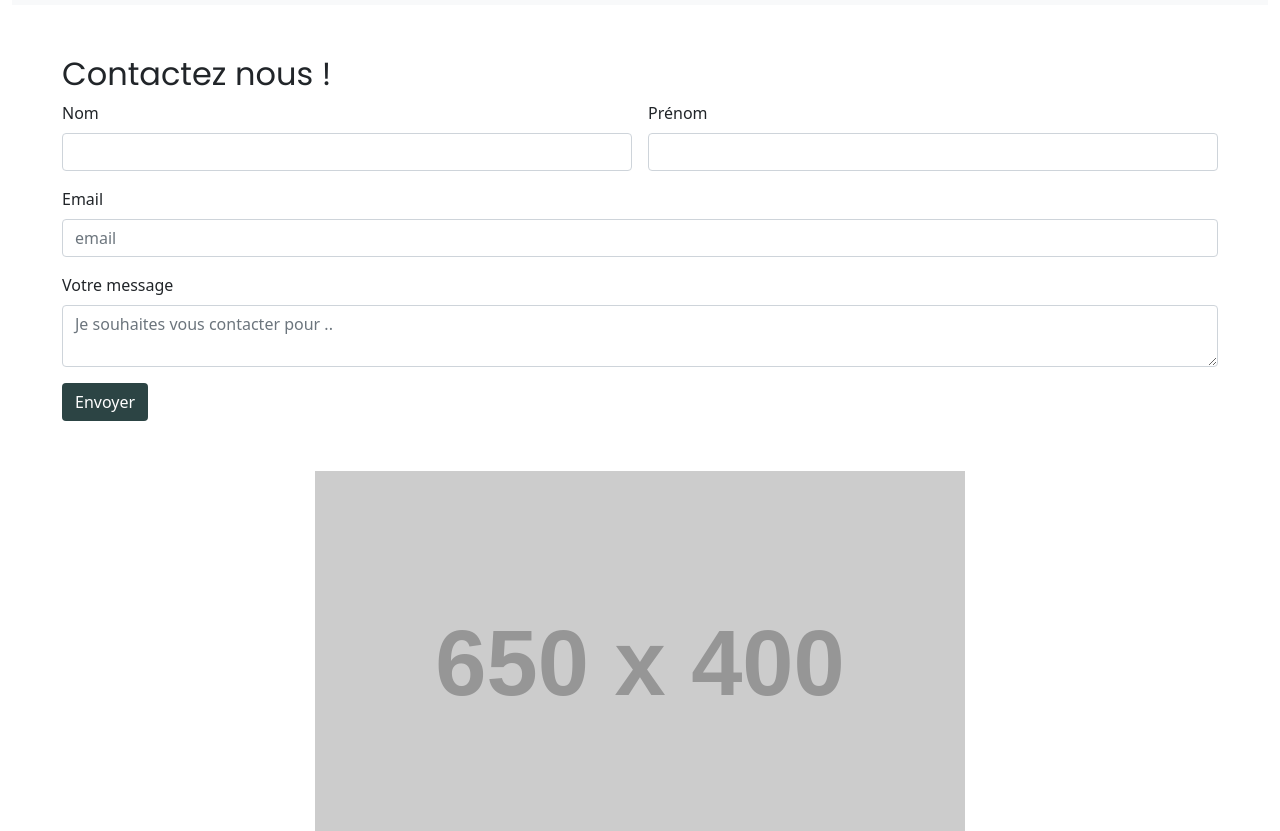
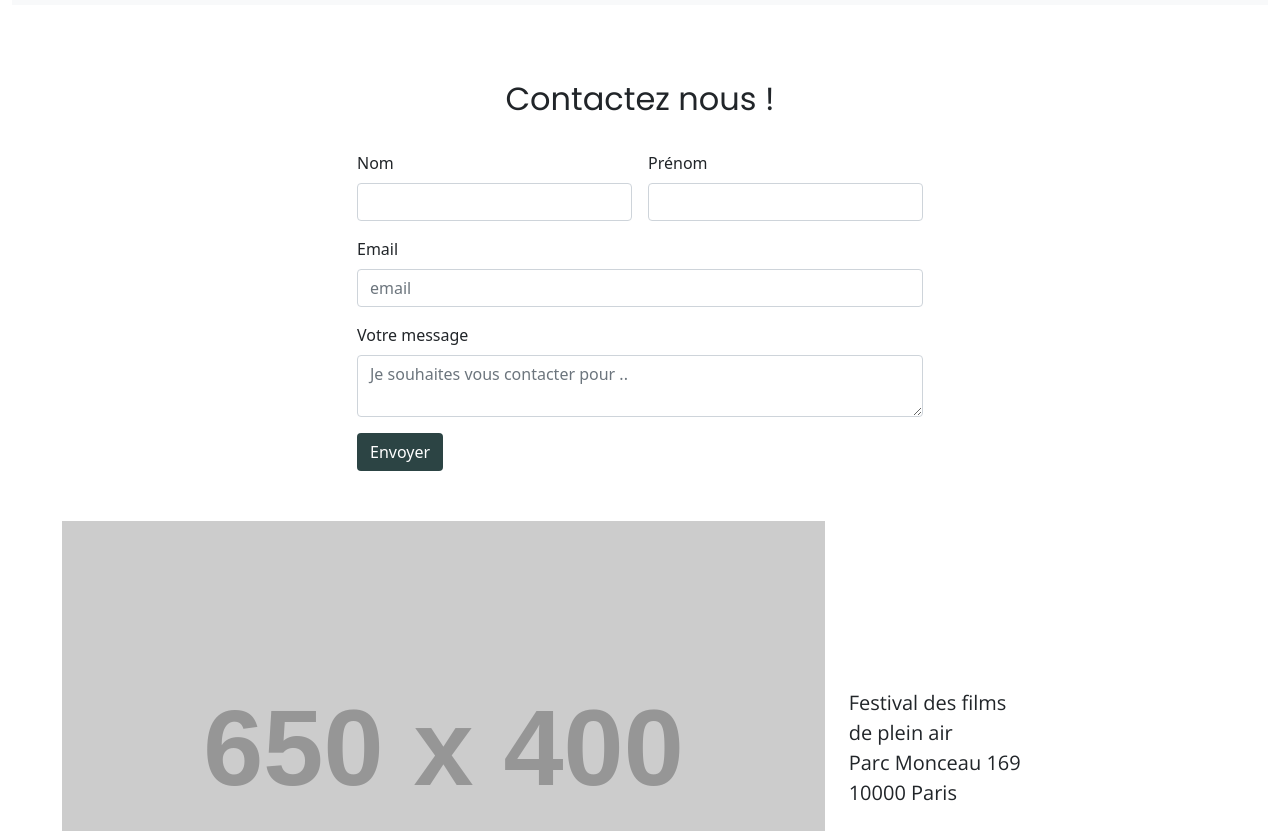
Before and after one commit to OC-Benjamin/P3-Festival, a website: page contact.html in a window 1280 px wide. Shown: the part 121-952 px from the top of the page. Drawn offline with nearby package versions, Linux system fonts and the light colour scheme; placeholder pictures from the web are drawn by us.

Commit message:
page contact + readme

```diff
--- a/contact.html
+++ b/contact.html
@@ -33,6 +33,8 @@
 </nav>
 <section class="contact container-fluid">
     <h2>Contactez nous !</h2>
+    <div class="row justify-content-center">
+        <div class="col-12 col-md-6">
             <form class="row g-3">
                 <div class="col-md-6">
                     <label for="name" class="form-label">Nom</label>
@@ -54,8 +56,17 @@
                     <button type="submit" class="btn btn-first">Envoyer</button>
                 </div>
             </form>
-    <div class="contact-map">
-        <img src="https://via.placeholder.com/650x400" alt="placeholder map" class="img-fluid">
+        </div>
+    </div>
+    <div class="contact-map row">
+        <img src="https://via.placeholder.com/650x400" alt="placeholder map" class="img-fluid col-12 col-md-8">
+        <div class="col-12 col-md-4">
+            <p>
+                Festival des films <br> de plein air <br>
+                Parc Monceau 169<br>
+                10000 Paris
+            </p>
+        </div>
     </div>
 </section>
 <footer class="row">
--- a/src/scss/contact.scss
+++ b/src/scss/contact.scss
@@ -1,9 +1,20 @@
 .contact {
   padding: 50px;
 
+  h2 {
+    text-align: center;
+    padding: 25px;
+  }
+
   .contact-map {
     display: flex;
+    align-items: center;
     justify-content: center;
     margin-top: 50px;
+
+    p {
+      font-size: 20px;
+    }
+
   }
 }
```
Also changed, not shown: README.md, src/css/styles.css, 1 other file. Lines whose indentation alone changed are shown as unchanged.
